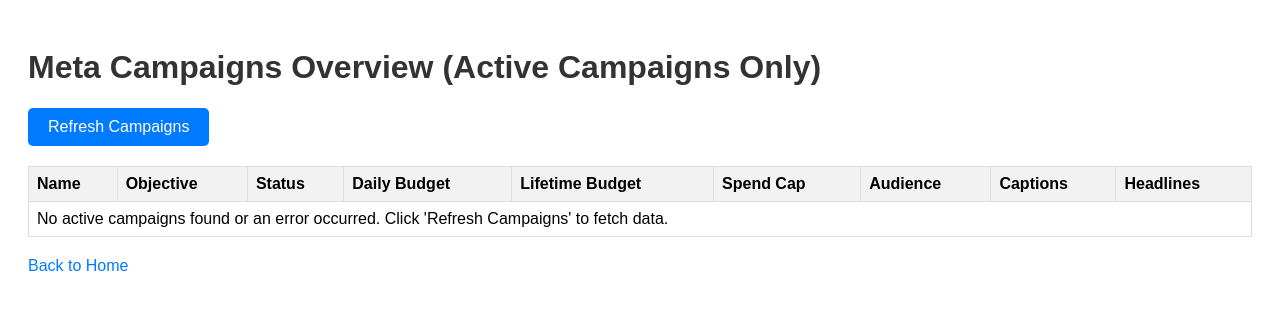
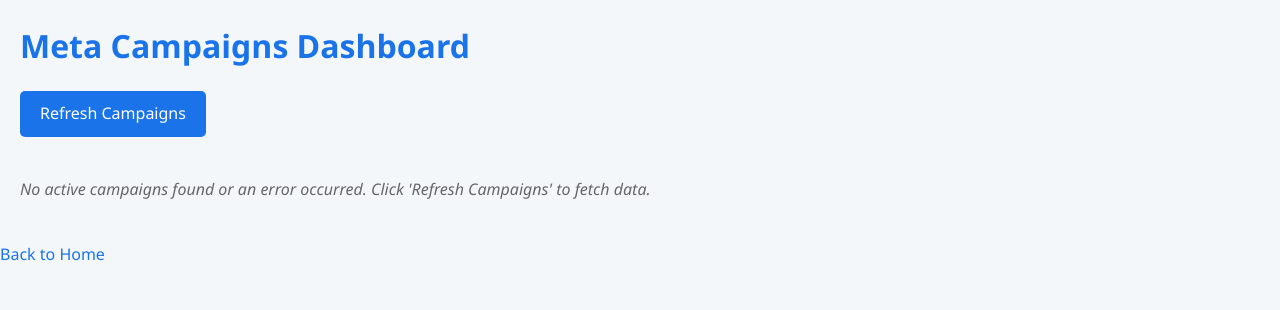
Before and after one commit to izzoe3/campaign-dashboard, a Flask app: template templates/campaigns.html in a window 1280 px wide. Shown: the top 310 px of the page. Run offline with Flask 3, Linux system fonts and the light colour scheme; the template is opened without the code that fills it, so the values that code supplies are empty.

Commit message:
Change styling and ready to merge with the Meta desc app

```diff
--- a/app.py
+++ b/app.py
@@ -10,8 +10,12 @@
 import os
 import json
 import time
+import logging
 
 app = Flask(__name__)
+
+# Set up logging
+logging.basicConfig(level=logging.INFO)
 
 # Load environment variables
 load_dotenv()
@@ -22,26 +26,22 @@
 
 # Cache settings
 CACHE_FILE = "campaign_cache.json"
-CACHE_DURATION = 3600  # Cache duration in seconds (1 hour)
+CACHE_DURATION = 3600
 
 def format_budget(budget):
-    """Convert budget from integer (e.g., 10000) to formatted string (e.g., $100.00)"""
+    """Convert budget from integer (e.g., 10000) to RM with 2 decimals (e.g., RM 100.00)"""
     if budget == "N/A" or not budget:
         return "N/A"
-    return f"${float(budget) / 100:.2f}"  # Meta budgets are in cents
+    return f"RM {float(budget) / 100:.2f}"
 
 def format_caption(caption):
     """Split caption into a list of sentences or lines"""
     if caption == "N/A" or not caption:
         return ["N/A"]
-    return [line.strip() for line in caption.split(". ") if line.strip()]  # Split by sentence
+    return [line.strip() for line in caption.split(". ") if line.strip()]
 
-# Function to fetch Meta campaigns from API
 def fetch_meta_campaigns_from_api(account_id):
-    fields = [
-        "name", "objective", "status", "daily_budget", "lifetime_budget",
-        "spend_cap", "start_time", "stop_time"
-    ]
+    fields = ["name", "objective", "daily_budget"]
     campaigns = []
     error_message = None
     try:
@@ -58,56 +58,64 @@
             audience_info = []
             for adset in adsets:
                 targeting = adset.get("targeting", {})
+                ads = adset.get_ads(
+                    fields=["name", "creative"],
+                    params={"filtering": [{"field": "effective_status", "operator": "IN", "value": ["ACTIVE"]}]}
+                )
+                ad_info = []
+                for ad in ads:
+                    creative_id = ad.get("creative", {}).get("id")
+                    captions = []
+                    headlines = []
+                    if creative_id:
+                        creative = AdCreative(creative_id).api_get(fields=["body", "title"])
+                        captions = format_caption(creative.get("body", "N/A"))
+                        headlines = [creative.get("title", "N/A")]
+                    ad_info.append({
+                        "name": ad.get("name", "N/A"),
+                        "captions": captions,
+                        "headlines": headlines
+                    })
+
+                locations = []
+                geo = targeting.get("geo_locations", {})
+                for loc_type in ["countries", "regions", "cities"]:
+                    if loc_type in geo:
+                        locations.extend(geo[loc_type] if loc_type == "countries" else [loc["name"] for loc in geo[loc_type]])
+                if not locations:
+                    locations = ["N/A"]
+
                 audience_info.append({
                     "name": adset.get("name", "N/A"),
                     "age_min": targeting.get("age_min", "N/A"),
                     "age_max": targeting.get("age_max", "N/A"),
-                    "geo_locations": ", ".join(targeting.get("geo_locations", {}).get("countries", ["N/A"])),
-                    "interests": ", ".join(interest["name"] for interest in targeting.get("interests", [])) or "N/A"
+                    "locations": locations,
+                    "ads": ad_info
                 })
-
-            ads = campaign.get_ads(fields=["name", "creative"])
-            captions = []
-            headlines = []
-            for ad in ads:
-                creative_id = ad.get("creative", {}).get("id")
-                if creative_id:
-                    creative = AdCreative(creative_id).api_get(fields=["body", "title"])
-                    captions.extend(format_caption(creative.get("body", "N/A")))  # Split captions into sentences
-                    headlines.append(creative.get("title", "N/A"))
 
             campaigns.append({
                 "name": campaign.get("name", "N/A"),
                 "objective": " ".join(word.capitalize() for word in campaign.get("objective", "N/A").split("_")),
-                "status": campaign.get("status", "N/A"),
                 "daily_budget": format_budget(campaign.get("daily_budget", "N/A")),
-                "lifetime_budget": format_budget(campaign.get("lifetime_budget", "N/A")),
-                "spend_cap": format_budget(campaign.get("spend_cap", "N/A")),
-                "start_time": campaign.get("start_time", "N/A"),
-                "stop_time": campaign.get("stop_time", "N/A"),
-                "audience": audience_info,
-                "captions": captions,
-                "headlines": headlines
+                "audience": audience_info
             })
 
-        # Save to cache
         with open(CACHE_FILE, "w") as f:
             json.dump({"timestamp": time.time(), "campaigns": campaigns}, f)
 
     except FacebookRequestError as e:
         error_message = f"Error fetching Meta campaigns: {e}"
-        print(error_message)
+        logging.error(error_message)
 
     return campaigns, error_message
 
-# Function to get campaigns (from cache or API)
 def get_meta_campaigns(account_id, force_refresh=False):
     if force_refresh or not os.path.exists(CACHE_FILE):
+        logging.info("Fetching fresh data from API")
         return fetch_meta_campaigns_from_api(account_id)
-
-    # Load from cache
     with open(CACHE_FILE, "r") as f:
         cache_data = json.load(f)
+    logging.info(f"Loaded from cache: {cache_data['campaigns']}")
     return cache_data["campaigns"], None
 
 # Routes
@@ -117,14 +125,15 @@
 
 @app.route('/campaigns')
 def campaigns():
-    meta_account_id = "act_1837837733021085"  # Replace with your correct ad account ID
+    meta_account_id = "act_1837837733021085"
     meta_campaigns, error_message = get_meta_campaigns(meta_account_id, force_refresh=False)
+    logging.info(f"Rendering campaigns: {meta_campaigns}")
     return render_template('campaigns.html', meta_campaigns=meta_campaigns, error_message=error_message)
 
 @app.route('/refresh_campaigns')
 def refresh_campaigns():
-    meta_account_id = "act_1837837733021085"  # Replace with your correct ad account ID
-    fetch_meta_campaigns_from_api(meta_account_id)  # Force refresh
+    meta_account_id = "act_1837837733021085"
+    fetch_meta_campaigns_from_api(meta_account_id)
     return redirect(url_for('campaigns'))
 
 if __name__ == '__main__':
--- a/static/style.css
+++ b/static/style.css
@@ -1,64 +1,160 @@
+/* Reset and Base Styles */
+* {
+    margin: 0;
+    padding: 0;
+    box-sizing: border-box;
+}
+
 body {
-    font-family: Arial, sans-serif;
+    font-family: 'Segoe UI', Tahoma, Geneva, Verdana, sans-serif;
+    background-color: #f4f7fa;
+    color: #333;
+    line-height: 1.6;
+}
+
+.dashboard-container {
+    max-width: 1400px;
+    margin: 0 auto;
     padding: 20px;
 }
 
-h1, h2 {
-    color: #333;
+/* Typography */
+h1 {
+    font-size: 2rem;
+    color: #1a73e8;
+    margin-bottom: 20px;
+    font-weight: 600;
 }
 
-table {
-    width: 100%;
-    border-collapse: collapse;
-    margin-bottom: 20px;
-}
-
-th, td {
-    border: 1px solid #ddd;
-    padding: 8px;
-    text-align: left;
-    vertical-align: top;
-    max-width: 300px;
-    word-wrap: break-word;
-}
-
-th {
-    background-color: #f2f2f2;
-}
-
-a {
-    color: #007BFF;
-    text-decoration: none;
-}
-
-a:hover {
-    text-decoration: underline;
-}
-
+/* Refresh Button */
 .refresh-button {
     display: inline-block;
-    background-color: #007BFF;
+    background-color: #1a73e8;
     color: white;
     padding: 10px 20px;
-    border: none;
     border-radius: 5px;
     text-decoration: none;
-    cursor: pointer;
+    font-weight: 500;
+    transition: background-color 0.3s ease;
     margin-bottom: 20px;
 }
 
 .refresh-button:hover {
-    background-color: #0056b3;
+    background-color: #1557b0;
 }
 
-.audience-item {
-    margin-bottom: 10px; /* Space between ad sets */
+/* Error and No Data Messages */
+.error-message {
+    color: #d32f2f;
+    margin-bottom: 20px;
 }
 
-.audience-item:last-child {
-    margin-bottom: 0; /* Remove extra space after the last ad set */
+.no-data {
+    color: #666;
+    font-style: italic;
+    margin-top: 20px;
+}
+
+/* Table Wrapper for Scroll */
+.table-wrapper {
+    overflow-x: auto;
+    box-shadow: 0 4px 6px rgba(0, 0, 0, 0.1);
+    border-radius: 8px;
+    background-color: #fff;
+}
+
+/* Table Styles */
+table {
+    width: 100%;
+    border-collapse: collapse;
+}
+
+thead {
+    background-color: #1a73e8;
+    color: white;
+    position: sticky;
+    top: 0;
+    z-index: 1;
+}
+
+th {
+    padding: 12px 16px;
+    text-align: left;
+    font-weight: 600;
+    font-size: 0.9rem;
+    text-transform: uppercase;
+}
+
+tbody tr {
+    border-bottom: 1px solid #e0e0e0;
+    transition: background-color 0.2s ease;
+}
+
+tbody tr:hover {
+    background-color: #f9f9f9;
+}
+
+td {
+    padding: 12px 16px;
+    font-size: 0.9rem;
+    vertical-align: top;
+}
+
+/* Cell Styling */
+.campaign-cell {
+    font-weight: 600;
+    color: #1a73e8;
+    max-width: 200px;
+}
+
+.adset-cell {
+    font-weight: 500;
+    color: #555;
+    max-width: 200px;
+}
+
+.ad-cell {
+    color: #777;
+    max-width: 200px;
+}
+
+td ul {
+    list-style: none;
+    padding-left: 0;
+}
+
+td ul li {
+    margin-bottom: 5px;
 }
 
 td p {
-    margin: 5px 0; /* Space between caption/headline paragraphs */
+    margin-bottom: 5px;
 }
+
+/* Responsive Design */
+@media (max-width: 768px) {
+    th, td {
+        padding: 8px 12px;
+        font-size: 0.85rem;
+    }
+
+    .campaign-cell, .adset-cell, .ad-cell {
+        max-width: 150px;
+        word-wrap: break-word;
+    }
+}
+
+/* Back Link */
+.back-link {
+    display: inline-block;
+    margin-top: 20px;
+    color: #1a73e8;
+    font-weight: 500;
+    text-decoration: none;
+    transition: color 0.3s ease;
+}
+
+.back-link:hover {
+    color: #1557b0;
+    text-decoration: underline;
+}
--- a/templates/campaigns.html
+++ b/templates/campaigns.html
@@ -2,72 +2,76 @@
 <html lang="en">
 <head>
     <meta charset="UTF-8">
-    <title>Meta Campaigns</title>
+    <meta name="viewport" content="width=device-width, initial-scale=1.0">
+    <title>Meta Campaigns Dashboard</title>
     <link rel="stylesheet" href="{{ url_for('static', filename='style.css') }}">
 </head>
 <body>
-    <h1>Meta Campaigns Overview (Active Campaigns Only)</h1>
+    <div class="dashboard-container">
+        <h1>Meta Campaigns Dashboard</h1>
 
         {% if error_message %}
-        <p style="color: red;">{{ error_message }}</p>
+            <p class="error-message">{{ error_message }}</p>
         {% endif %}
 
         <a href="{{ url_for('refresh_campaigns') }}" class="refresh-button">Refresh Campaigns</a>
 
+        {% if meta_campaigns %}
+            <div class="table-wrapper">
                 <table>
                     <thead>
                         <tr>
-                <th>Name</th>
+                            <th>Campaign</th>
                             <th>Objective</th>
-                <th>Status</th>
                             <th>Daily Budget</th>
-                <th>Lifetime Budget</th>
-                <th>Spend Cap</th>
-                <th>Audience</th>
+                            <th>Ad Set</th>
+                            <th>Age Range</th>
+                            <th>Locations</th>
+                            <th>Ad Name</th>
                             <th>Captions</th>
                             <th>Headlines</th>
                         </tr>
                     </thead>
                     <tbody>
-            {% if meta_campaigns %}
                         {% for campaign in meta_campaigns %}
+                            {% for adset in campaign.audience %}
+                                {% for ad in adset.ads %}
                                     <tr>
-                    <td>{{ campaign.name }}</td>
+                                        <td class="campaign-cell">{{ campaign.name }}</td>
                                         <td>{{ campaign.objective }}</td>
-                    <td>{{ campaign.status }}</td>
                                         <td>{{ campaign.daily_budget }}</td>
-                    <td>{{ campaign.lifetime_budget }}</td>
-                    <td>{{ campaign.spend_cap }}</td>
+                                        <td class="adset-cell">{{ adset.name }}</td>
+                                        <td>{{ adset.age_min }} - {{ adset.age_max }}</td>
                                         <td>
-                        {% for audience in campaign.audience %}
-                            <div class="audience-item">
-                                <strong>{{ audience.name }}</strong><br>
-                                Age: {{ audience.age_min }} - {{ audience.age_max }}<br>
-                                Locations: {{ audience.geo_locations }}<br>
-                                Interests: {{ audience.interests }}
-                            </div>
+                                            <ul>
+                                                {% for location in adset.locations %}
+                                                    <li>{{ location }}</li>
                                                 {% endfor %}
+                                            </ul>
                                         </td>
+                                        <td class="ad-cell">{{ ad.name }}</td>
                                         <td>
-                        {% for caption in campaign.captions %}
+                                            {% for caption in ad.captions %}
                                                 <p>{{ caption }}</p>
                                             {% endfor %}
                                         </td>
                                         <td>
-                        {% for headline in campaign.headlines %}
+                                            {% for headline in ad.headlines %}
                                                 <p>{{ headline }}</p>
                                             {% endfor %}
                                         </td>
                                     </tr>
                                 {% endfor %}
-            {% else %}
-                <tr>
-                    <td colspan="9">No active campaigns found or an error occurred. Click 'Refresh Campaigns' to fetch data.</td>
-                </tr>
-            {% endif %}
+                            {% endfor %}
+                        {% endfor %}
                     </tbody>
                 </table>
+            </div>
+        {% else %}
+            <p class="no-data">No active campaigns found or an error occurred. Click 'Refresh Campaigns' to fetch data.</p>
+        {% endif %}
+    </div>
 
-    <a href="/">Back to Home</a>
+    <a href="/" class="back-link">Back to Home</a>
 </body>
 </html>
```
Also changed, not shown: templates/index.html (+67 -4 lines). Lines whose indentation alone changed are shown as unchanged.
